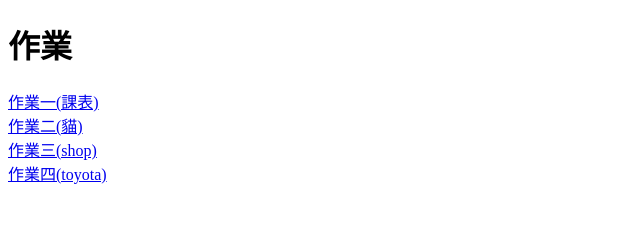
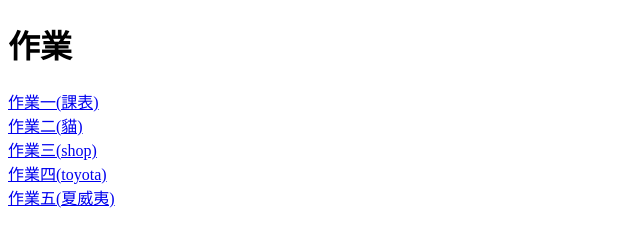
Before and after one commit to man612242/man612242.github.io, a plain HTML site: page index.html in a window 1280 px wide. Shown: the whole page, without its empty margins (0-640 px from the left). Drawn offline with Linux system fonts and the light colour scheme.

Commit message:
更新目錄

```diff
--- a/index.html
+++ b/index.html
@@ -17,6 +17,7 @@
     <a href="./作業/貓咪.html">作業二(貓)</a>
     <a href="./作業/shop.html">作業三(shop)</a>
     <a href="./作業/toyota02.html">作業四(toyota)</a>
+    <a href="./作業/hawaii.html">作業五(夏威夷)</a>
 
 
 
```
